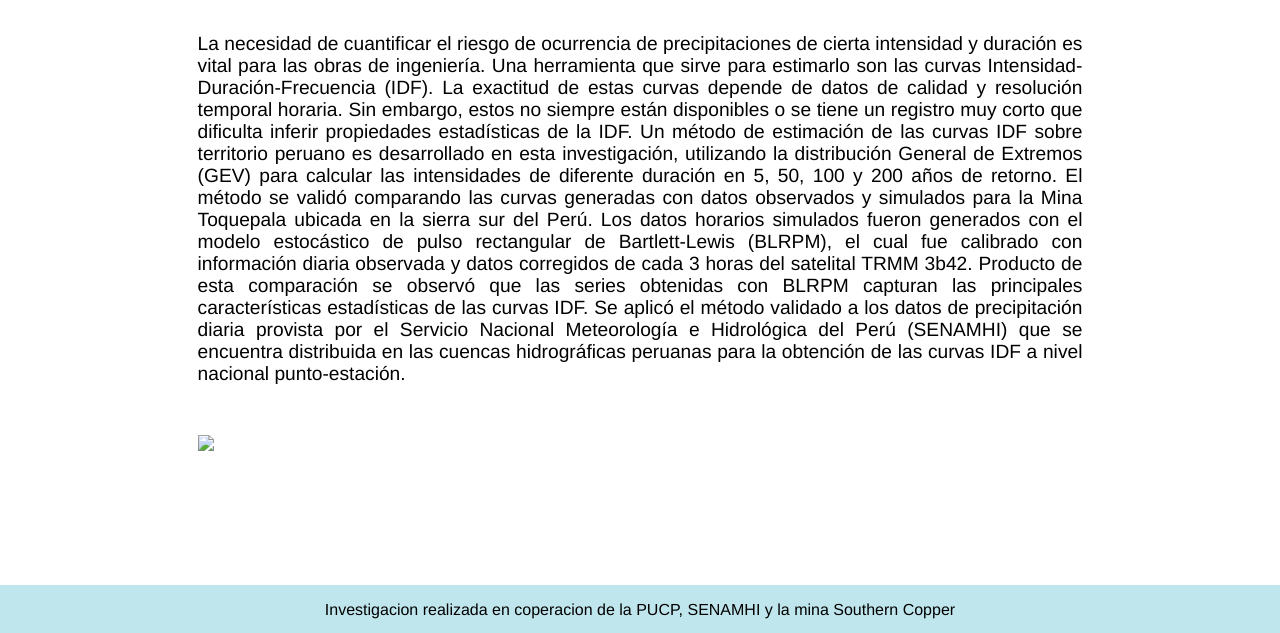
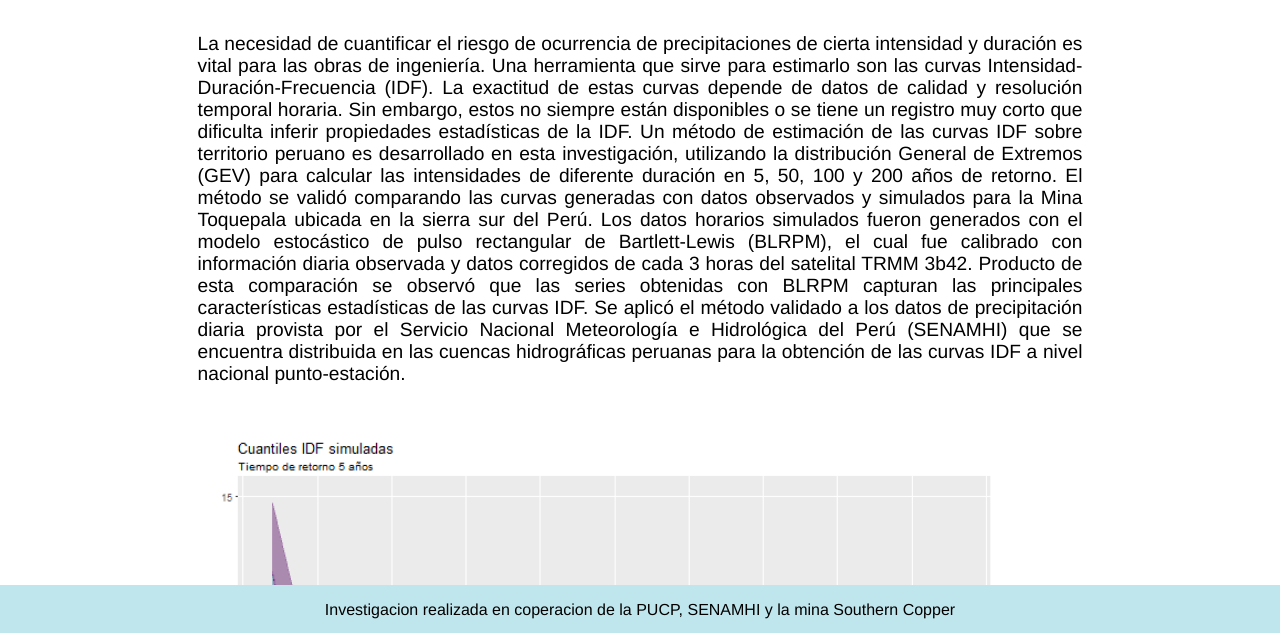
Before and after one commit to JoseZevallosR/CurvasIdf, a plain HTML site: page index.html in a window 1280 px wide. Shown: the part 165-798 px from the top of the page. Drawn offline with Linux system fonts and the light colour scheme.

Commit message:
Update index.html

```diff
--- a/index.html
+++ b/index.html
@@ -36,7 +36,7 @@
 
     </p>
 
-    <img src="image/idf.png"  class="center" style="margin-top: 50px">
+    <img src="image/idf2.png"  class="center" style="margin-top: 50px">
 
 
 
```
